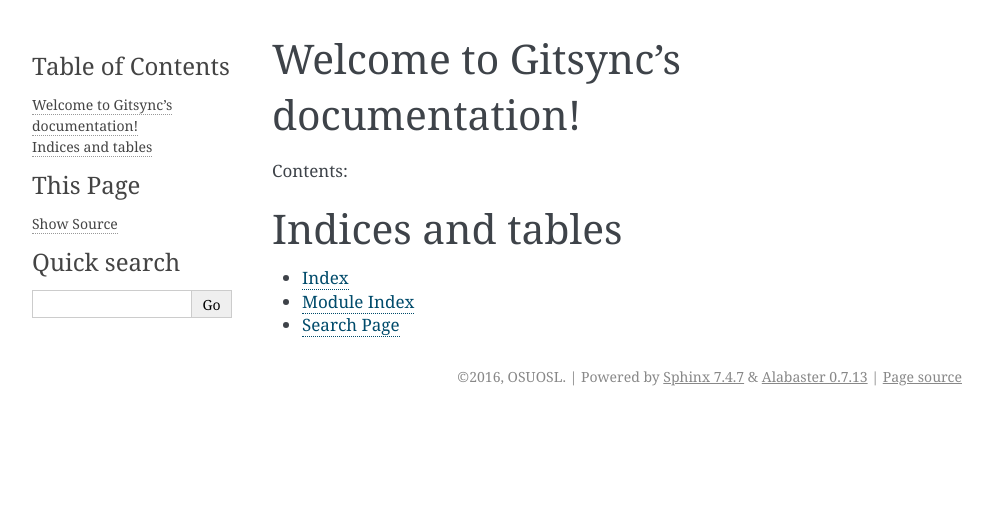
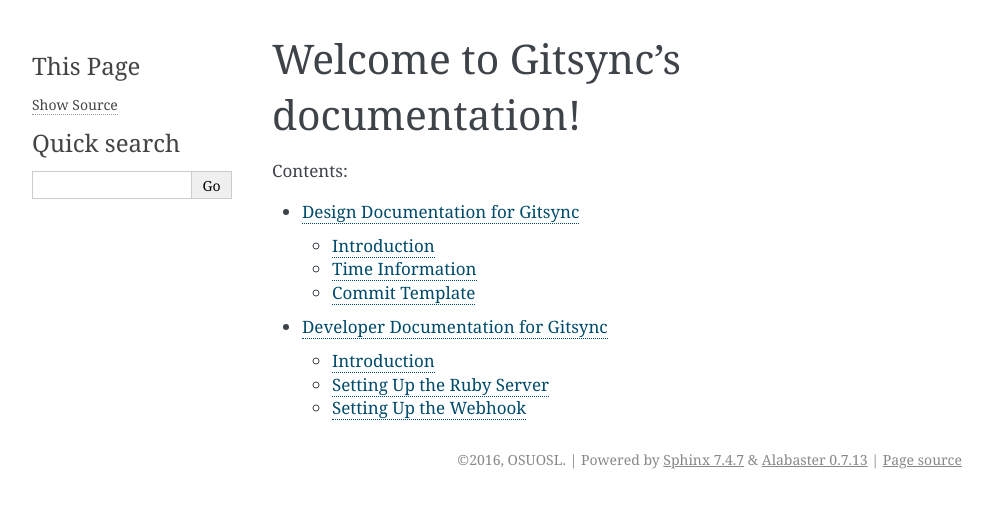
Before and after one commit to osuosl/gitsync, a Sphinx documentation site: the page built from docs/source/index.rst, in a window 1280 px wide. Shown: the top 508 px of the page, without its empty margins (148-1141 px from the left). Built offline with Sphinx 7.4.7, drawn with Linux system fonts in a browser that asks for light colours.

```diff
--- a/docs/source/design.rst
+++ b/docs/source/design.rst
@@ -27,8 +27,8 @@ The information to create a new time will come from the following sources:
 * Project: commit[url]
 * Activities: commit[message] - activities
 * Date Worked: commit[timestamp]
-* Issue URI: commit[message] - issue uri, or we may be able to get this out of the
-* push info somehow
+* Issue URI: commit[message] - issue uri, or we may be able to get this out of
+  the push info somehow
 * Notes: commit[message] - message, the commit message itself
 
 Commit Template
--- a/docs/source/developer.rst
+++ b/docs/source/developer.rst
@@ -40,6 +40,7 @@ Github with the information that is required for a valid time. While the server
 is running, run
 
     ::
+
         $ ./curl_post
 
 
--- a/docs/source/index.rst
+++ b/docs/source/index.rst
@@ -10,14 +10,6 @@ Contents:
 
 .. toctree::
    :maxdepth: 2
+
    design
-   development
-
-
-
-Indices and tables
-==================
-
-* :ref:`genindex`
-* :ref:`modindex`
-* :ref:`search`
+   developer
```
Also changed, not shown: README.md (+38 -0 lines), docs/requirements.txt (added, +11 -0 lines), 2 other files.
